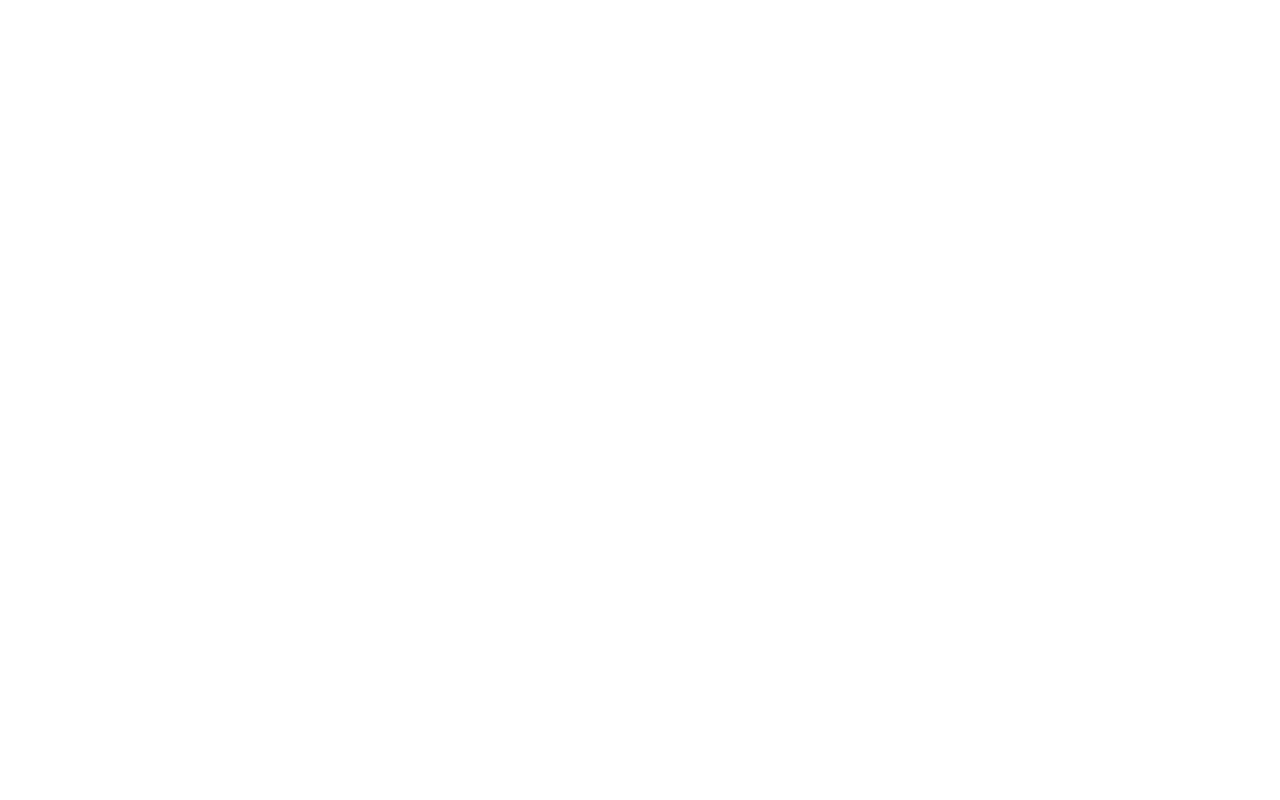
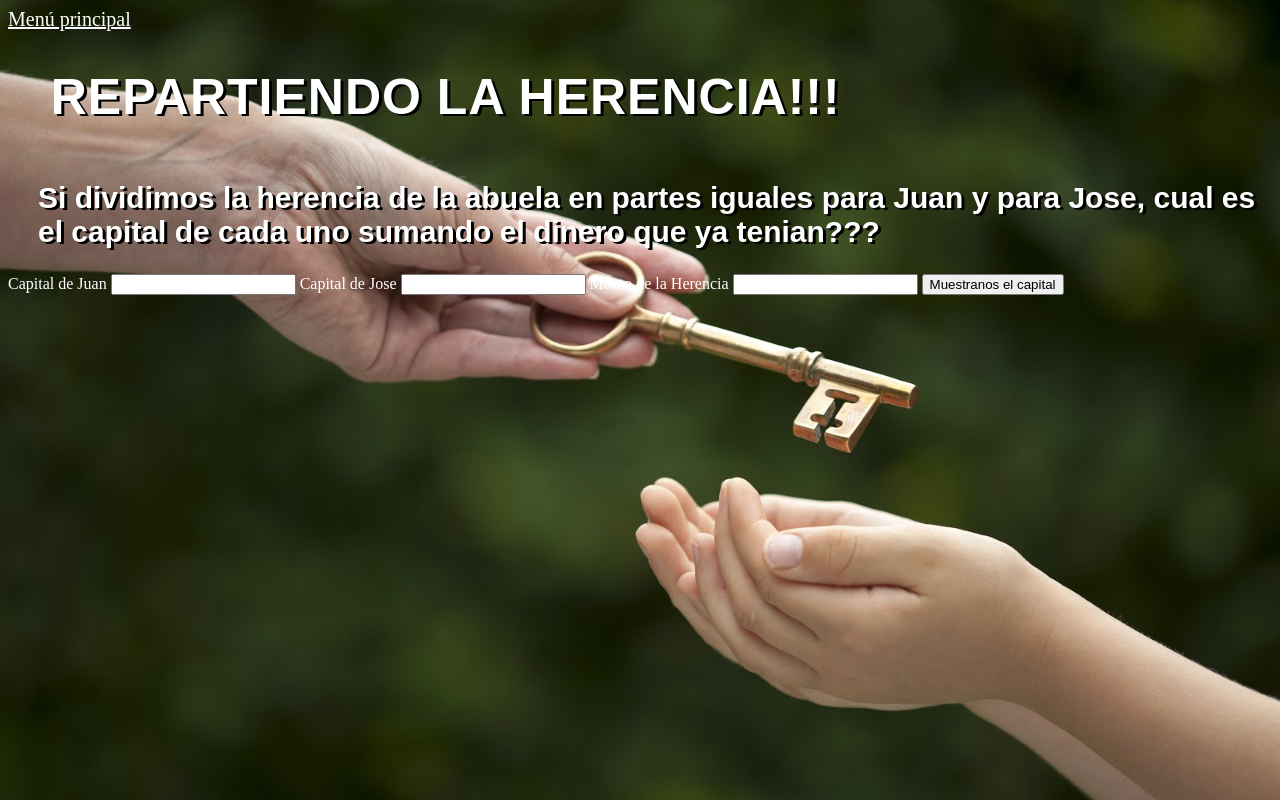
Before and after one commit to mike7silva/muestra, a plain HTML site: page viewherencia.html in a window 1280 px wide. Drawn offline with Linux system fonts and the light colour scheme.

Commit message:
incluirinputs

```diff
--- a/assets/css/styles.css
+++ b/assets/css/styles.css
@@ -222,8 +222,40 @@ p {
   text-shadow: 3px 2px black;
 }
 
+#herenpage {
+  background-image: url("../img/fondoher.jpg");
+  background-repeat: no-repeat;
+  background-size: cover;
+}
+#heren {
+  margin-top: 60px;
+  margin-left: -80px;
+  font-size: 50px;
+  font-family: fantasy;
+  color: white;
+  letter-spacing: 1px;
+  text-shadow: 3px 2px black;
+}
+#herentext {
+  font-family: fantasy;
+  font-size: 30px;
+  margin-left: 30px;
+  color: white;
+}
+
+#hlabel {
+  color: white;
+}
 
 
+#hinput {
+}
+
+h5 {
+  display: block;
+  color: white;
+  font-size: 25px;
+}
 
 
 
--- a/assets/javascript/scripts.js
+++ b/assets/javascript/scripts.js
@@ -56,6 +56,31 @@ function palindrome () {
   }
 }
 
+function herencia(form) {
+
+    var juan=parseInt(form.hinput1.value);
+    var jose=parseInt(form.hinput2.value);
+    var herencia=parseInt(form.hinput3.value);
+
+    console.log(juan, jose, herencia)
+
+
+    var capital=(juan+jose+herencia);
+
+    console.log("capital= "+capital);
+
+    var capitaljose=jose+(herencia*.5);
+
+    console.log("capitaljose= "+capitaljose);
+
+    var capitaljuan=(juan+(herencia/2));
+
+    console.log("capitaljuan= "+capitaljuan);
+    document.getElementById("capitaljuan").innerHTML = "Capital de Juan= $"+capitaljuan;
+
+    document.getElementById("capitaljose").innerHTML = "Capital de Jose= $"+capitaljose;
+
+}
 
 
 
--- a/viewherencia.html
+++ b/viewherencia.html
@@ -0,0 +1,31 @@
+<!DOCTYPE html>
+<html id="herenpage">
+  <head>
+    <meta charset="utf-8">
+    <meta name="viewport" content="width=device-widht, initial-scale=1.0">
+    <meta http-equiv="x-UA-Compatible" content="ie-edge">
+    <title>HERENCIA</title>
+    <link rel="stylesheet" type="text/css "href="assets/css/styles.css">
+  </head>
+
+  <body>
+    <a id="menu" href="index.html">Menú principal</a>
+    <h1 id="heren">REPARTIENDO LA HERENCIA!!!</h1>
+    <h2 id="herentext">Si dividimos la herencia de la abuela en partes iguales
+    para Juan y para Jose, cual es el capital de cada uno sumando el dinero que ya tenian???</h2>
+
+    <form class="form">
+      <label id="hlabel" for="hinput1">Capital de Juan</label>
+      <input id="hinput1" type="number" name="juan">
+      <label id="hlabel" for="hinput2">Capital de Jose</label>
+      <input id="hinput2" type="number" name="jose">
+      <label id="hlabel" for="hinput3">Monto de la Herencia</label>
+      <input id="hinput3" type="number" name="heren">
+      <input type="button" name="hbutton" value="Muestranos el capital" onclick="herencia(this.form)">
+    </form>
+
+    <h5 id="capitaljuan"></h5>
+    <h5 id="capitaljose"></h5>
+    <script src="assets/javascript/scripts.js"></script>
+  </body>
+</html>
```
Also changed, not shown: assets/img/fondoher.jpg (added).
